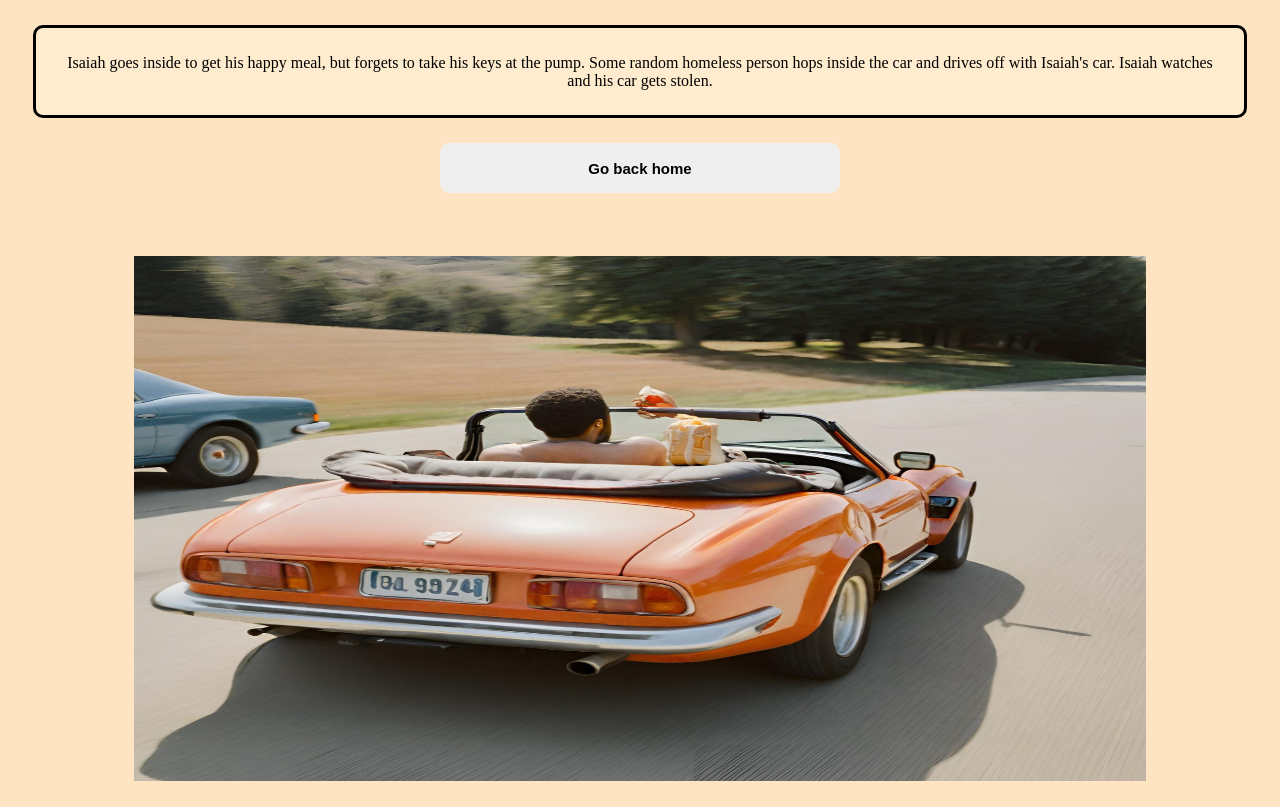
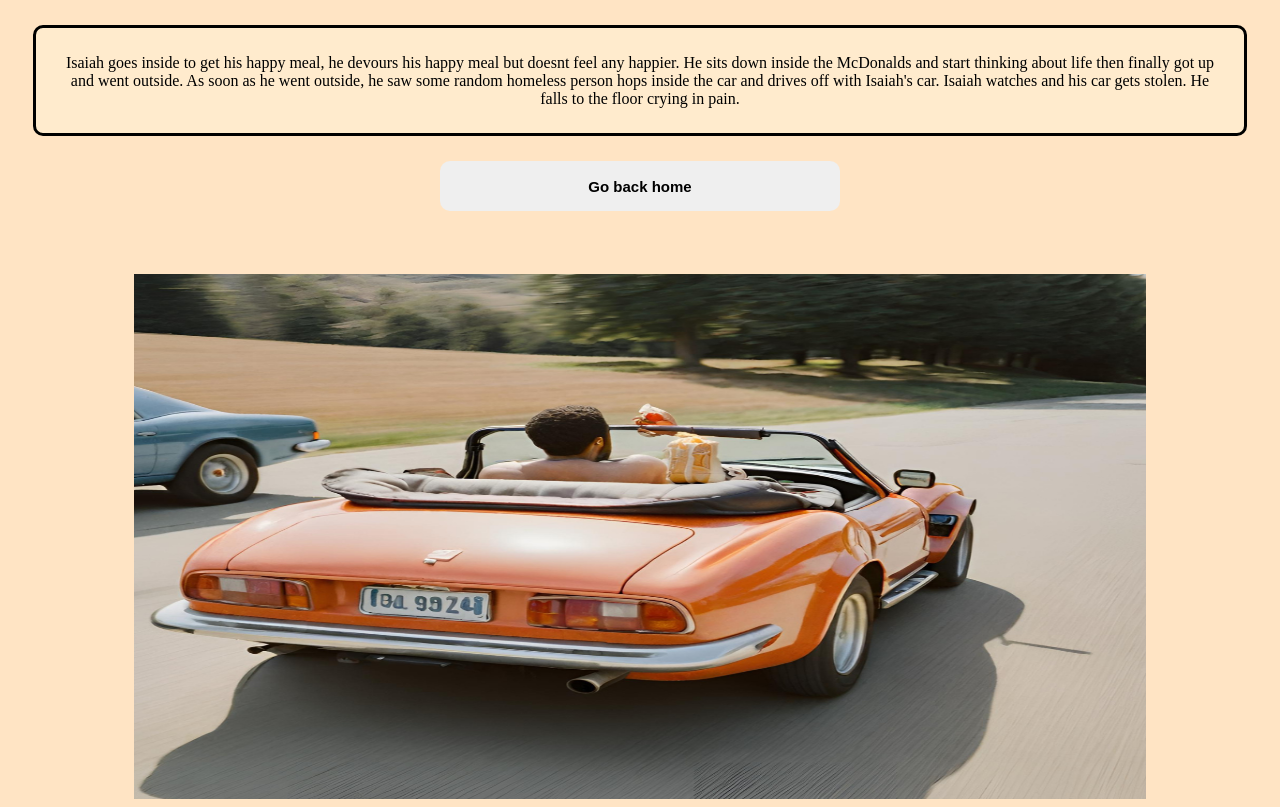
Before and after one commit to ItzTeeler/CYOA, a plain HTML site: page pages/page6.html in a window 1280 px wide. Drawn offline with Linux system fonts and the light colour scheme.

Commit message:
Push edit page 6

```diff
--- a/pages/page6.html
+++ b/pages/page6.html
@@ -9,9 +9,7 @@
 </head>
 
 <body class="backgroundColor">
-    <p class="centerText promptBorder">Isaiah goes inside to get his happy meal, but forgets to take his keys at the
-        pump. Some random homeless person hops inside the car and drives off with Isaiah's car. Isaiah watches and his
-        car gets stolen.</p>
+    <p class="centerText promptBorder">Isaiah goes inside to get his happy meal, he devours his happy meal but doesnt feel any happier. He sits down inside the McDonalds and start thinking about life then finally got up and went outside. As soon as he went outside, he saw some random homeless person hops inside the car and drives off with Isaiah's car. Isaiah watches and his car gets stolen. He falls to the floor crying in pain.</p>
     <div class="centerText">
         <a class="removeDec" href="../index.html">
             <button class="buttonSize">
```
